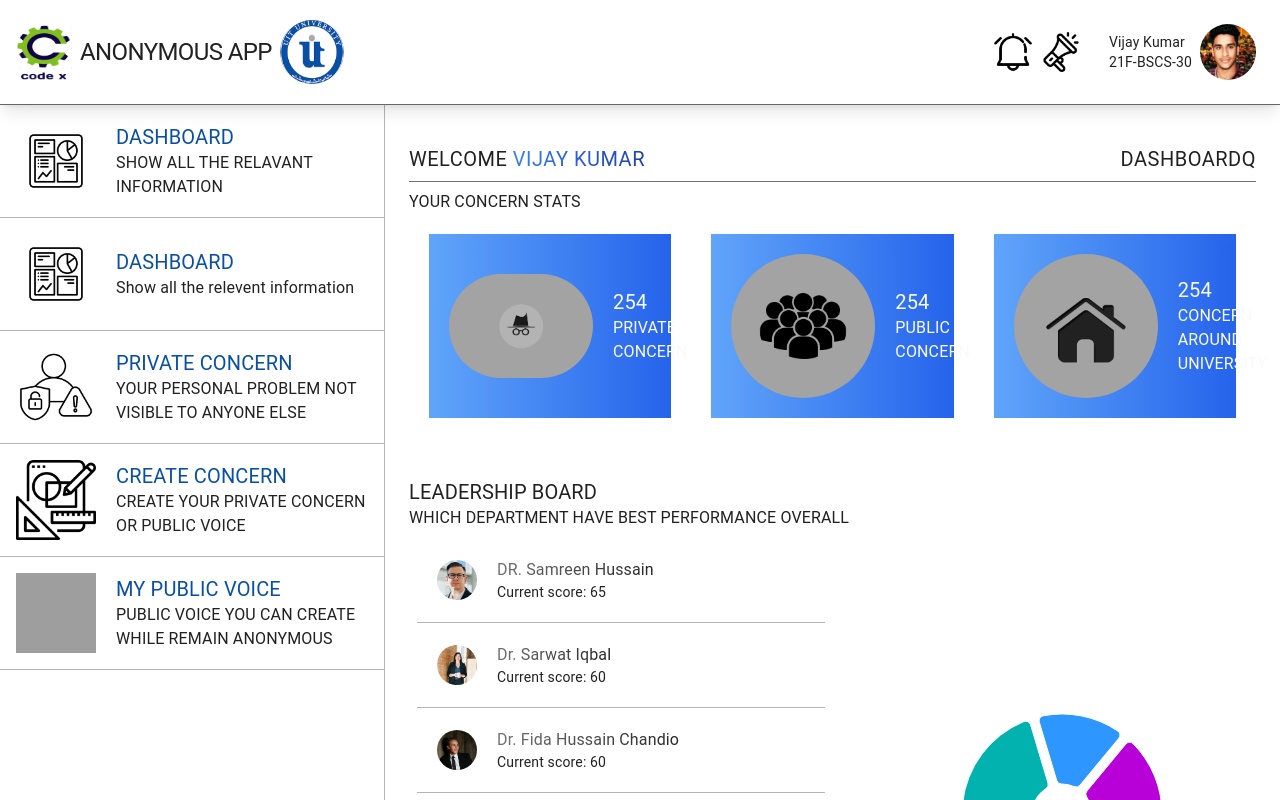
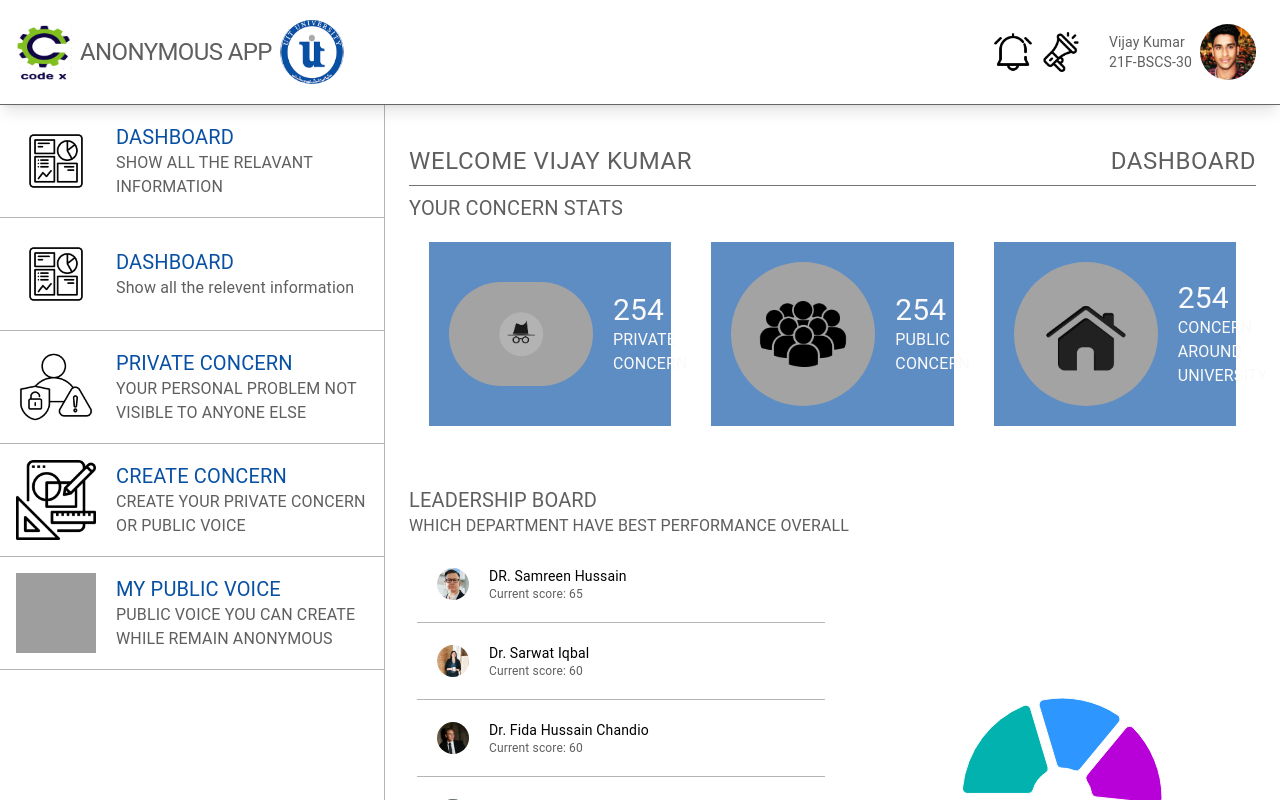
Before and after one commit to Vijayratnani/anonymousapp, a React (Vite) app: page / in a window 1280 px wide. Shown: the top 800 px of the page. Built offline with nearby package versions, Linux system fonts and the light colour scheme; grey boxes are pictures that could not be loaded.

Commit message:
Some Color fixes

```diff
--- a/src/components/Dashboard.jsx
+++ b/src/components/Dashboard.jsx
@@ -15,28 +15,26 @@ import LeadershipBoard from './LeadershipBoard'
 const Dashboard = () => {
   return (
 
-    <div className="w-3/4 ml-96 border-l border-neutral-400/80 hover:border-neutral-700">
+    <div className="w-3/4 ml-96 border-l  border-neutral-400/80 hover:border-neutral-700">
       <div className="max-w-6xl mx-auto mt-10 px-6">
-        <div className='flex justify-between mb-2 pb-2 border-b border-neutral-500 '>
-          <h5 className="text-xl  tracking-wide">
+        <div className='flex text-2xl justify-between  mb-2 pb-2 border-b border-neutral-500 '>
+          <h5 className="  tracking-wide ">
             WELCOME
-            <span className="bg-gradient-to-r from-blue-500 to-blue-800 text-transparent bg-clip-text">
-              {" "}VIJAY KUMAR
-            </span>
+            VIJAY KUMAR
           </h5>
-            <h5 className="text-xl  tracking-wide">
-              DASHBOARDQ
+            <h5 className="  tracking-wide">
+              DASHBOARD
             </h5>
         </div>
         <div>
-          <h5>YOUR CONCERN STATS</h5>
+          <h5 className='text-xl'>YOUR CONCERN STATS</h5>
           <div className="flex ">
             {stats.map((val,index)=>(
               <div key={index} className="flex items-center w-1/3 p-5 m-5
-              bg-gradient-to-r from-blue-400 to-blue-600">
+              bg-customBlue2 bg-opacity-65">
                 <img src={val.icon} type="img/png" className="w-36 h-auto p-7 bg-neutral-400 rounded-full"/>
                 <div className="ml-5 text-neutral-50">
-                  <h2 className="text-xl ">{val.number}</h2>
+                  <h2 className="text-3xl ">{val.number}</h2>
                   <p>{val.text}</p>
                 </div>
               </div>
@@ -53,10 +51,10 @@ const Dashboard = () => {
             </div>
             <div className="p-2 w-full lg:w-1/2">
 
-            <ThemeProvider theme={theme}>
-              <CssBaseline />
-              <PieChartComponent />
-          </ThemeProvider>
+              <ThemeProvider theme={theme}>
+                <CssBaseline />
+                <PieChartComponent />
+              </ThemeProvider>
             </div>
             {/* <div className="w-full p-2 lg:w-1/12">
                  Series Component Can be added
--- a/src/components/LeadershipBoard.jsx
+++ b/src/components/LeadershipBoard.jsx
@@ -3,15 +3,14 @@ import {leadsInfo} from "../constants/index.jsx"
 const LeadershipBoard = () => {
   return (
 
-    <div className="w-full position">
+    <div className="w-full ">
       {leadsInfo.map((lead,index)=>(
         <div key={index} className="flex items-center border-b border-neutral-400/80
          p-5 hover:bg-neutral-200">
-          <img src={lead.icon} type="img/png" className="w-10 h-10 rounded-full"/>
+          <img src={lead.icon} type="img/png" className="w-8 h-8 rounded-full"/>
           <div className="ml-5">
-            <h2 className="text-md bg-gradient-to-r from-neutral-500 to-neutral-800 text-transparent
-            bg-clip-text">{lead.title}</h2>
-            <p className='text-sm'>{lead.text}</p>
+            <h2 className="text-sm text-black">{lead.title}</h2>
+            <p className='text-xs text-customGrey'>{lead.text}</p>
         </div>
         </div>
       ))}
--- a/src/screen/Main.jsx
+++ b/src/screen/Main.jsx
@@ -4,11 +4,12 @@ import Dashboard from '../components/Dashboard'
 
 const Main = () => {
   return (
-    <>
+    <><div className='text-customGrey'>
     <Navbar/>
     <div className="flex">
       <Sidebar className='position'/>
       <Dashboard/>
+    </div>
     </div>
     </>
   )
--- a/tailwind.config.js
+++ b/tailwind.config.js
@@ -7,7 +7,9 @@ export default {
   theme: {
     extend: {
       colors:{
-        customBlue: '#0850A4'
+        customBlue: '#0850A4',
+        customGrey: '#5F5F5F',
+        customBlue2: '#0850A4'
       }
     },
   },
```
